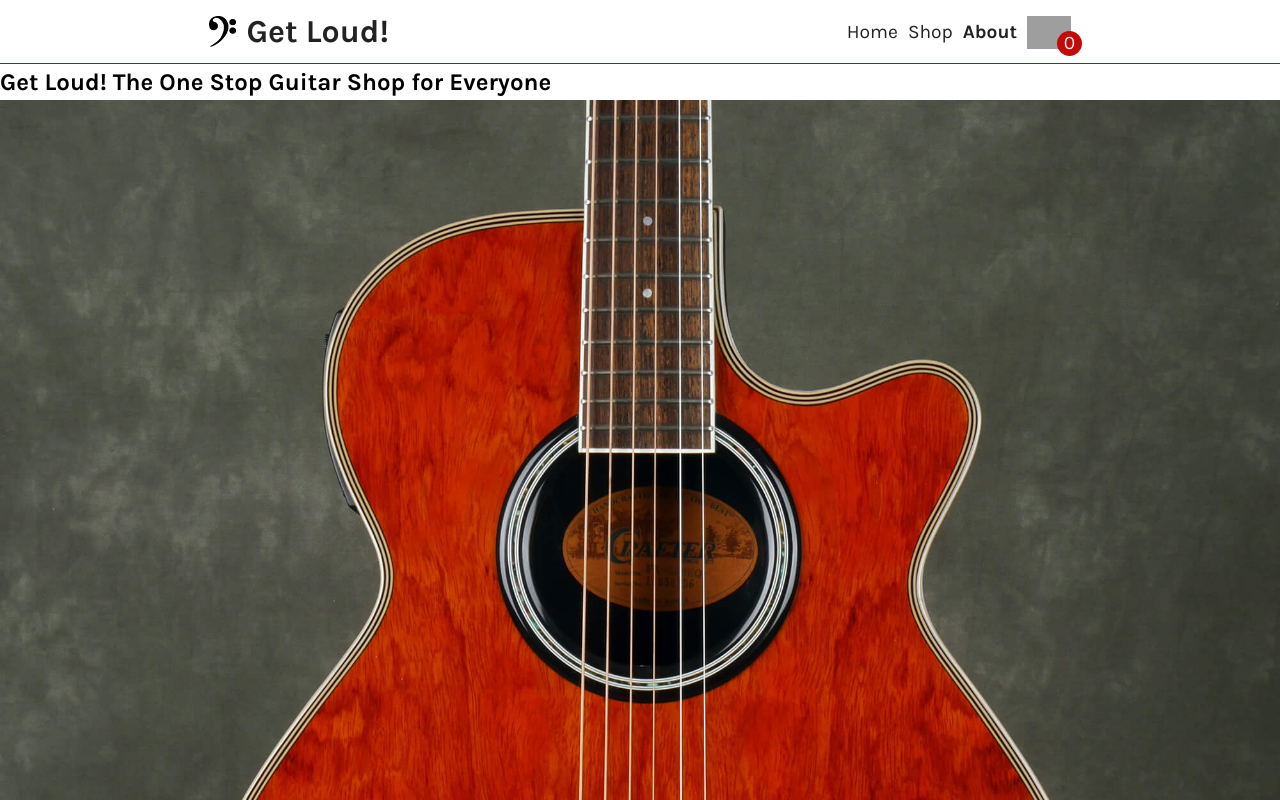
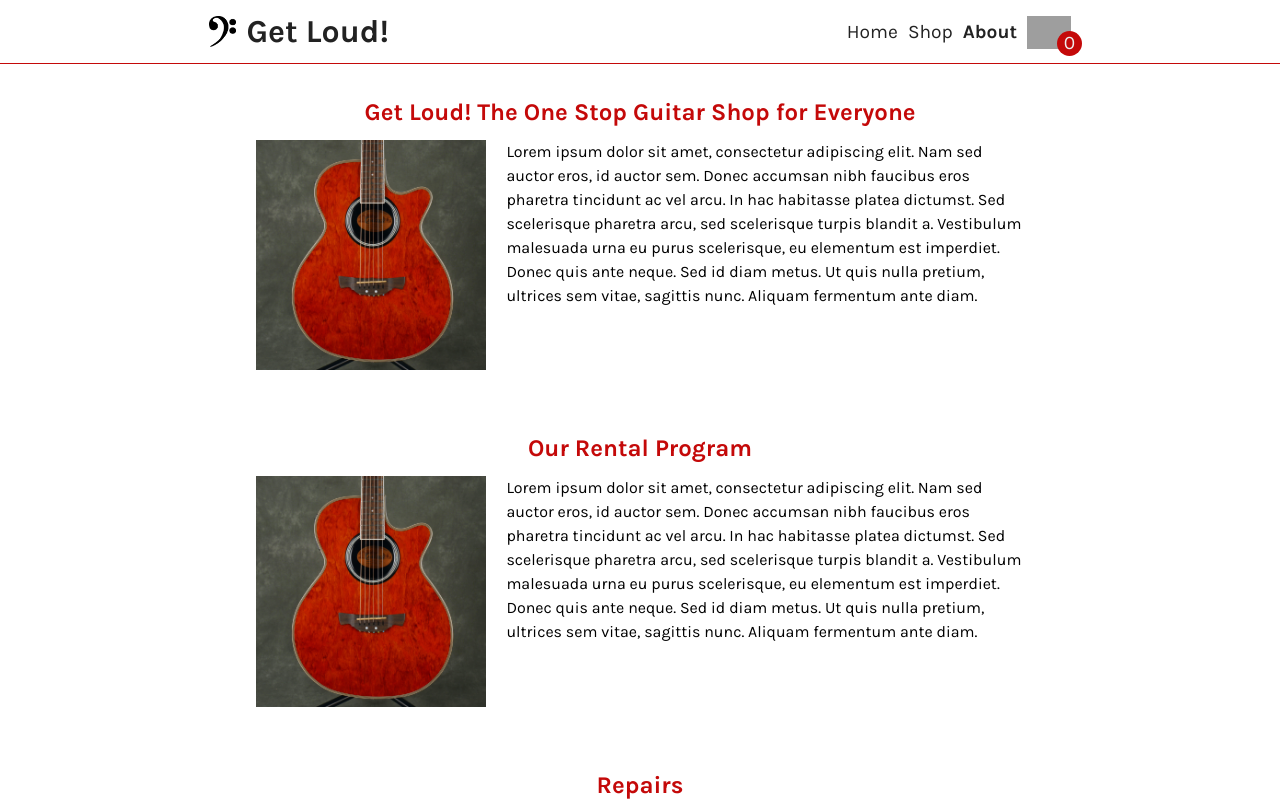
Before and after one commit to bofmar/shoping-cart, a React (Create React App) app: page /about in a window 1280 px wide. Shown: the top 800 px of the page. Built offline with nearby package versions, Linux system fonts and the light colour scheme; grey boxes are pictures that could not be loaded.

Commit message:
Style about page

```diff
--- a/src/App.css
+++ b/src/App.css
@@ -537,3 +537,43 @@ footer {
   min-width: 80px;
   height: 20px;
 }
+
+/* * * * * * *
+    About
+* * * * * * * */
+
+.about-page {
+  display: flex;
+  flex-direction: column;
+  justify-content: center;
+  align-items: center;
+  gap: 60px;
+}
+
+.about-page > section {
+  width: 60%;
+}
+
+.about-page > section:nth-child(1) {
+  margin-top: 30px;
+}
+
+.about-page > section > h1 {
+  text-align: center;
+  color: var(--dark-red);
+  margin-bottom: 10px;
+}
+
+.paragraph-with-image {
+  width: 100%;
+  display: flex;
+  gap: 20px;
+}
+
+.paragraph-with-image > img {
+  width: 30%;
+}
+
+.paragraph-with-image > p {
+  width: 60ch;
+}
```
